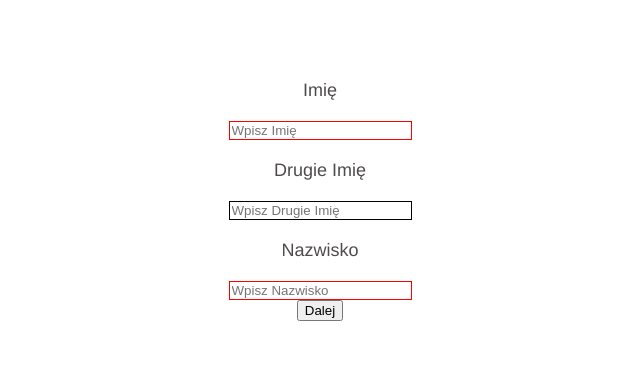
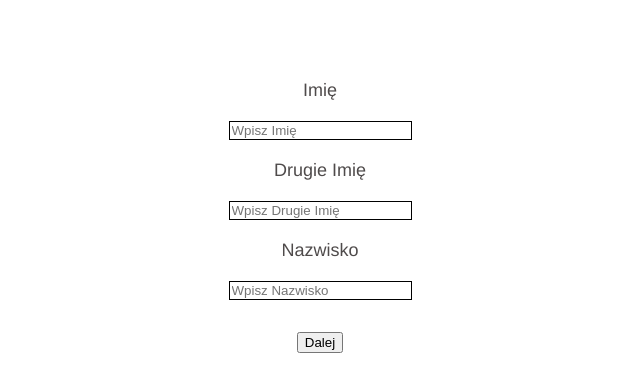
Before and after one commit to Wektors/email-form, a Vue app: page / in a window 1280 px wide. Shown: the top 392 px of the page, without its empty margins (320-960 px from the left). Built offline with nearby package versions, Linux system fonts and the light colour scheme.

Commit message:
add show validation error after interaction with input or click next button.

```diff
--- a/src/components/FormEntry.vue
+++ b/src/components/FormEntry.vue
@@ -3,7 +3,7 @@
 		{{ formField.label }}
 	</div>
 	<input
-		:class="checkValidity"
+		:class="validityClass"
 		type="text"
 		:placeholder="`Wpisz ${formField.label}`"
 		v-model="currentValue"
@@ -24,16 +24,16 @@ export default {
         },
     },
 	computed: {
-		checkValidity: function () {
-			if (this.formField.isValid()) {
-				return "validated";
-			} else {
-				return "unvalidated";
-			}
-		},
-	},
+        validityClass: function (){
+            if (this.formField.showNotValidError()){
+                return 'validated';
+            }
+            return 'unvalidated';
+        },
+    },
 	data() {
 		return {
+            touched: false,
             currentValue: this.formField.value,
             validated: true,
         };
--- a/src/components/FormLayout.vue
+++ b/src/components/FormLayout.vue
@@ -6,7 +6,6 @@
             v-show="currentStep === Steps.ClientData"
             v-model="userData.client_data"
         />
-
         <FormStep
             v-show="currentStep === Steps.AddressData"
             v-model="userData.address_data"
@@ -47,8 +46,8 @@ export default {
         nextStepButton: function (){
             if (this.currentStep === Steps.AddressData){
                 return 'Przejdź do podsumowania';
-            } else if(this.currentStep===Steps.Summary) {
-                return "Wyślij"
+            } else if (this.currentStep === Steps.Summary){
+                return 'Wyślij';
             }
             return 'Dalej';
 
@@ -61,11 +60,10 @@ export default {
             }
         },
         handleNext: function (){
-            if (this.isValidStep()){
-                this.currentStep++;
-            }
             if (this.currentStep === Steps.Summary){
                 this.sendMail();
+            } else if (this.isValidStep()){
+                this.currentStep++;
             }
         },
         isValidStep: function (){
@@ -76,11 +74,16 @@ export default {
             }
             return true;
         },
-        sendMail:function (){
-            window.location =this.userData.getMailtoData()
-        }
+        sendMail: function (){
+            window.location = this.userData.getMailtoData();
+        },
     },
 };
 </script>
 
-<style></style>
+<style scoped>
+.footer {
+    margin-top: 2rem;
+}
+
+</style>
--- a/src/js/AddressData.js
+++ b/src/js/AddressData.js
@@ -23,20 +23,32 @@ export default class AddressData {
         this.city = new FormField('Miasto', Validators.NOT_EMPTY_STRING, options.city);
     }
 
+    /**
+     *
+     * @returns {string[]}
+     */
     getFields(){
         return Object.keys(this);
     }
 
+    /**
+     *
+     * @returns {boolean}
+     */
     isValid(){
-        return this.email.isValid() &&
-            this.phone.isValid() &&
-            this.street.isValid() &&
-            this.houseNumber.isValid() &&
-            this.apartmentNumber.isValid() &&
-            this.postalCode.isValid() &&
-            this.city.isValid();
+        let valid = true;
+        this.getFields().forEach((field) => {
+            if (this[field].isValid() === false){
+                valid = false;
+            }
+        })
+        return valid;
     }
 
+    /**
+     *
+     * @returns {string}
+     */
     printSummary(){
         let summary = `<h3> Dane kontaktowe oraz adresowe:</h3><br/>`;
         this.getFields().forEach((field) => {
@@ -45,6 +57,10 @@ export default class AddressData {
         return summary;
     }
 
+    /**
+     *
+     * @returns {string}
+     */
     printForMail(){
         let summary = `Dane kontaktowe oraz adresowe:\n\n`;
         this.getFields().forEach((field) => {
--- a/src/js/ClientData.js
+++ b/src/js/ClientData.js
@@ -16,18 +16,31 @@ export default class ClientData {
         this.surName = new FormField('Nazwisko', Validators.NOT_EMPTY_STRING, options.surName);
     }
 
+    /**
+     *
+     * @returns {string[]}
+     */
     getFields(){
         return Object.keys(this);
     }
 
-    setField(field, id){
-        this[id] = field;
-    }
+    /**
+     *
+     * @returns {boolean}
+     */
+    isValid(){
+        let valid = true;
+        this.getFields().forEach((field) => {
+            if (this[field].isValid() === false){
+                valid = false;
+            }
+        })
+        return valid;    }
 
-    isValid(){
-        return this.firstName.isValid() && this.secondName.isValid() && this.surName.isValid();
-    }
-
+    /**
+     *
+     * @returns {string}
+     */
     printSummary(){
         let summary = `<h3>Dane klienta:</h3><br/>`;
         this.getFields().forEach((field) => {
@@ -36,6 +49,10 @@ export default class ClientData {
         return summary;
     }
 
+    /**
+     *
+     * @returns {string}
+     */
     printForMail(){
         let summary = `Dane klienta:\n\n`;
         this.getFields().forEach((field) => {
--- a/src/js/FormField.js
+++ b/src/js/FormField.js
@@ -9,6 +9,7 @@ export class FormField {
         this.label = label;
         this.value = value;
         this.validator = validator;
+        this._touched = false;
     }
 
     /**
@@ -17,6 +18,16 @@ export class FormField {
      */
     setValue(value){
         this.value = value;
+        this._touched = true;
+    }
+
+    /**
+     *
+     * @returns {boolean}
+     */
+    showNotValidError(){
+        console.log(this._touched);
+        return this._touched === false || this.validator.isValid(this.value);
     }
 
     /**
@@ -24,14 +35,23 @@ export class FormField {
      * @returns {boolean}
      */
     isValid(){
+        this._touched = true;
         return this.validator.isValid(this.value);
     }
 
+    /**
+     *
+     * @returns {string}
+     */
     printForSummary(){
         return this.label + ': ' + this.printValue();
 
     }
 
+    /**
+     *
+     * @returns {string}
+     */
     printValue(){
         if (this.value.length === 0){
             return '-';
--- a/src/js/Validator.js
+++ b/src/js/Validator.js
@@ -15,10 +15,6 @@ export default class Validator {
      * @returns {boolean}
      */
     isValid(value){
-        console.log(this._required)
-        console.log(value)
-        console.log(this._regex.test(value))
-        console.log(this._regex)
         if (this._required === false){
             if (value.length === 0){
                 return true;
```
Also changed, not shown: src/js/UserData.js (+25 -0 lines).
